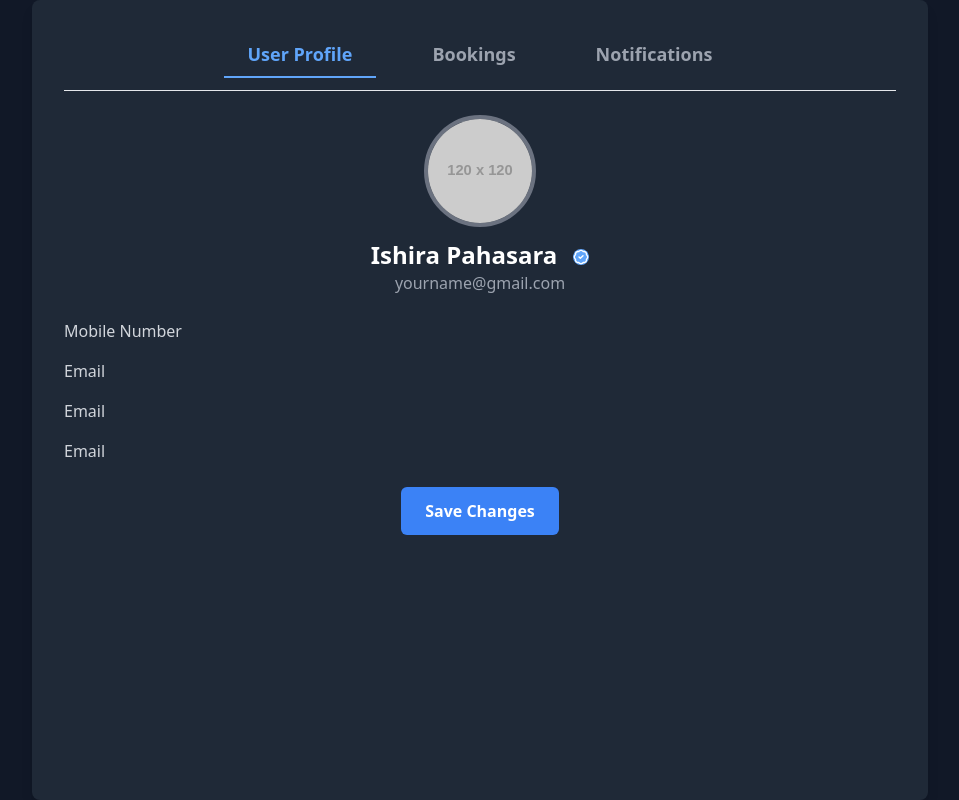
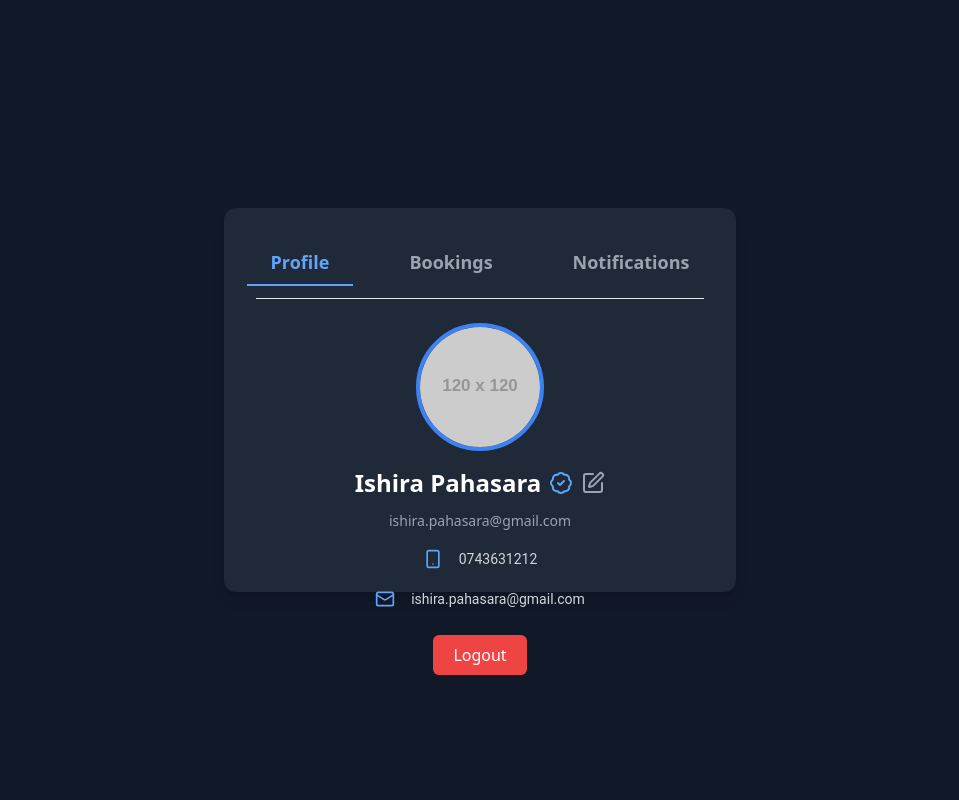
Before and after one commit to ishira-web/MegaCity_Rental_Service, a React (Vite) app in the folder Frontend/: page /user-profile in a window 1280 px wide. Shown: the whole page, without its empty margins (160-1119 px from the left). Built offline with nearby package versions, Linux system fonts and the light colour scheme.

Commit message:
Udate User Profile

```diff
--- a/Frontend/src/Pages/Login/UserLogin.jsx
+++ b/Frontend/src/Pages/Login/UserLogin.jsx
@@ -19,29 +19,29 @@ const UserLogin=()=> {
     e.preventDefault(); // Prevent form from reloading the page
 
 
-    try {
-      const response = await axios.post ("http://localhost:8080/auth/login", {
-        userName : userName,
-        password : password,
-      });
-     const {token,role} = response.data;
-     localStorage.setItem("jwtToken",token);
+  //   try {
+  //     const response = await axios.post ("http://localhost:8080/auth/login", {
+  //       userName : userName,
+  //       password : password,
+  //     });
+  //    const {token,role} = response.data;
+  //    localStorage.setItem("jwtToken",token);
 
 
-     login(token);
+  //    login(token);
 
 
-     if(role === "ROLE_CUSTOMER") {
-      window.location.href = "/ride";
-     }else if (role === "ROLE_DRIVER"){
-      window.location.href = "/driver-profile";
-     }else  {
-        console.log("This part underdevelopment")
-    }
+  //    if(role === "ROLE_CUSTOMER") {
+  //     window.location.href = "/ride";
+  //    }else if (role === "ROLE_DRIVER"){
+  //     window.location.href = "/driver-profile";
+  //    }else  {
+  //       console.log("This part underdevelopment")
+  //   }
 
-  }catch (error){
-    console.error('Error Dutring Logging', error);
-  }
+  // }catch (error){
+  //   console.error('Error Dutring Logging', error);
+  // }
 }
   return (
     <div className="min-h-screen flex items-center justify-center bg-blue-950">
--- a/Frontend/src/Pages/UserProfile.jsx
+++ b/Frontend/src/Pages/UserProfile.jsx
@@ -1,27 +1,39 @@
 import React, { useState } from 'react';
 import { motion } from 'framer-motion';
-import { BadgeCheck } from 'lucide-react';
-
+import { BadgeCheck, Mail, Smartphone, Edit } from 'lucide-react';
 
 function UserProfile() {
   const [activeTab, setActiveTab] = useState('profile');
-  const [bookingTab, setBookingTab] = useState('ongoing');
+  const [isEditing, setIsEditing] = useState(false);
+  const [name, setName] = useState('Ishira Pahasara');
+  const [email, setEmail] = useState('ishira.pahasara@gmail.com');
+  const [phone, setPhone] = useState('0743631212');
+  const [profilePic, setProfilePic] = useState('https://via.placeholder.com/120');
+  const [bookingTab, setBookingTab] = useState('confirmed'); // Added bookingTab state
+  const [bookings, setBookings] = useState({
+    confirmed: [
+      { id: 1, vehicle: 'Car', driver: 'John Doe', time: '10:00 AM', date: '2025-02-14', pickup: 'Location A', drop: 'Location B' },
+      // Add more confirmed bookings here
+    ],
+    pending: [
+      { id: 2, vehicle: 'Van', driver: 'Jane Doe', time: '12:00 PM', date: '2025-02-14', pickup: 'Location C', drop: 'Location D' },
+      // Add more pending bookings here
+    ],
+    canceled: [],
+  });
 
-  const ongoingBookings = [
-    { id: 'B001', destination: 'Colombo', driver: 'John Doe', vehicle: 'WP ABC-1234' },
-    { id: 'B002', destination: 'Kandy', driver: 'Michael Smith', vehicle: 'WP XYZ-5678' }
-  ];
-
-  const previousBookings = [
-    { id: 'B003', destination: 'Galle', driver: 'David Lee', vehicle: 'WP LMN-9101' },
-    { id: 'B004', destination: 'Negombo', driver: 'Chris Martin', vehicle: 'WP OPQ-3141' }
-  ];
+  const handleImageChange = (event) => {
+    const file = event.target.files[0];
+    if (file) {
+      const imageUrl = URL.createObjectURL(file);
+      setProfilePic(imageUrl);
+    }
+  };
 
   return (
-    <div className="min-h-screen flex items-center justify-center bg-gray-900 text-white">
-      <div className="w-full max-w-4xl min-h-screen bg-gray-800 p-8 shadow-lg rounded-lg">
-
-        {/* Main Tabs */}
+    <div className="min-h-screen flex items-center justify-center bg-gray-900 text-white p-4">
+      <div className="w-full max-w-[40vw] h-[30vw] bg-gray-800 p-8 shadow-lg rounded-xl text-center">
+        {/* Tabs */}
         <div className="flex justify-center space-x-8 border-b pb-3">
           {['profile', 'bookings', 'notifications'].map((tab) => (
             <div
@@ -29,7 +41,7 @@ function UserProfile() {
               className={`cursor-pointer px-6 py-2 text-lg font-semibold ${activeTab === tab ? 'text-blue-400 border-b-2 border-blue-400' : 'text-gray-400'}`}
               onClick={() => setActiveTab(tab)}
             >
-              {tab === 'profile' ? 'User Profile' : tab === 'bookings' ? 'Bookings' : 'Notifications'}
+              {tab === 'profile' ? 'Profile' : tab === 'bookings' ? 'Bookings' : 'Notifications'}
             </div>
           ))}
         </div>
@@ -40,84 +52,120 @@ function UserProfile() {
           key={activeTab}
           initial={{ opacity: 0, y: 10 }}
           animate={{ opacity: 1, y: 0 }}
-          exit={{ opacity: 0, y: -10 }}
           transition={{ duration: 0.3 }}
         >
           {activeTab === 'profile' ? (
             <div className="flex flex-col items-center">
+              <div className="relative w-32 h-32">
                 <img
-                src="https://via.placeholder.com/120"
+                  src={profilePic}
                   alt="Profile"
-                className="w-28 h-28 rounded-full border-4 border-gray-500"
+                  className="w-32 h-32 rounded-full border-4 border-blue-500 object-cover"
                 />
-              <div className='flex items-center gap-4'><h3 className="text-2xl font-semibold mt-3">Ishira Pahasara</h3><BadgeCheck className='bg-blue-400 mt-4 w-4 h-4 text-lg text-white rounded-full ' /></div>
-              <p className="text-gray-400">yourname@gmail.com</p>
-
-              <div className="mt-6 w-full">
-                <label className="block text-gray-300">Mobile Number</label>
-
+                {isEditing && (
+                  <input
+                    type="file"
+                    accept="image/*"
+                    className="absolute top-0 left-0 w-full h-full opacity-0 cursor-pointer"
+                    onChange={handleImageChange}
+                  />
+                )}
               </div>
-
-              <div className="mt-4 w-full">
-                <label className="block text-gray-300">Email</label>
-
+              <div className='flex items-center gap-2 mt-4'>
+                {isEditing ? (
+                  <input
+                    type="text"
+                    className="text-xl font-semibold text-black p-2 rounded-lg w-48 text-center"
+                    value={name}
+                    onChange={(e) => setName(e.target.value)}
+                  />
+                ) : (
+                  <h3 className="text-2xl font-semibold text-white">{name}</h3>
+                )}
+                <BadgeCheck className='w-6 h-6 text-blue-400' />
+                <Edit
+                  className="w-6 h-6 text-gray-400 cursor-pointer hover:text-blue-400"
+                  onClick={() => setIsEditing(!isEditing)}
+                />
               </div>
-              <div className="mt-4 w-full">
-                <label className="block text-gray-300">Email</label>
-
+              <div className="mt-3 w-full flex flex-col gap-2">
+                {isEditing ? (
+                  <input
+                    type="email"
+                    className="text-gray-400 text-sm p-2 rounded-lg text-black w-full text-center"
+                    value={email}
+                    onChange={(e) => setEmail(e.target.value)}
+                  />
+                ) : (
+                  <p className="text-gray-400 text-sm">{email}</p>
+                )}
               </div>
-              <div className="mt-4 w-full">
-                <label className="block text-gray-300">Email</label>
-
+              <div className="mt-4 w-full flex justify-center gap-4 items-center">
+                <Smartphone className='w-5 text-blue-400' />
+                {isEditing ? (
+                  <input
+                    type="text"
+                    className="text-gray-300 text-sm p-2 rounded-lg text-black w-32 text-center"
+                    value={phone}
+                    onChange={(e) => setPhone(e.target.value)}
+                  />
+                ) : (
+                  <h1 className='text-gray-300 font-roboto text-sm'>{phone}</h1>
+                )}
               </div>
-
-              <button className="mt-6 bg-blue-500 hover:bg-blue-600 px-6 py-3 rounded-md text-white font-semibold transition">
+              <div className="mt-4 w-full flex justify-center gap-4 items-center">
+                <Mail className='w-5 text-blue-400'/>
+                <h1 className='text-gray-300 font-roboto text-sm'>{email}</h1>
+              </div>
+              {isEditing && (
+                <button
+                  className="mt-6 bg-blue-500 hover:bg-blue-600 px-6 py-2 rounded-lg text-white font-semibold transition duration-300"
+                  onClick={() => setIsEditing(false)}
+                >
                   Save Changes
                 </button>
+              )}
+              <div>
+                <button className='bg-red-500 px-5 py-2 rounded-md mt-6'>Logout</button>
+              </div>
             </div>
           ) : activeTab === 'bookings' ? (
-            <div>
-              <h2 className="text-xl font-semibold mb-4">Bookings</h2>
-
-              {/* Booking Sub-Tabs */}
-              <div className="flex space-x-6 border-b pb-3">
-                {['ongoing', 'previous'].map((tab) => (
+            // Booking Section
+            <div className="text-center text-gray-300">
+              <h2 className="text-xl font-semibold">Your Bookings</h2>
+              <div className="flex justify-center space-x-4 border-b pb-3">
+                {['confirmed', 'pending', 'canceled'].map((status) => (
                   <div
-                    key={tab}
-                    className={`cursor-pointer px-4 py-2 text-md font-semibold ${bookingTab === tab ? 'text-blue-400 border-b-2 border-blue-400' : 'text-gray-400'}`}
-                    onClick={() => setBookingTab(tab)}
+                    key={status}
+                    className={`cursor-pointer px-4 py-2 text-lg font-semibold ${bookingTab === status ? 'text-blue-400 border-b-2 border-blue-400' : 'text-gray-400'}`}
+                    onClick={() => setBookingTab(status)}
                   >
-                    {tab === 'ongoing' ? 'Ongoing Bookings' : 'Previous Bookings'}
+                    {status.charAt(0).toUpperCase() + status.slice(1)}
                   </div>
                 ))}
               </div>
-
-              {/* Booking List */}
-              <motion.div
-                key={bookingTab}
-                className="mt-4"
-                initial={{ opacity: 0, y: 10 }}
-                animate={{ opacity: 1, y: 0 }}
-                exit={{ opacity: 0, y: -10 }}
-                transition={{ duration: 0.3 }}
-              >
-                {(bookingTab === 'ongoing' ? ongoingBookings : previousBookings).map((booking) => (
-                  <div key={booking.id} className="bg-gray-700 p-4 rounded-md shadow-md mb-3">
-                    <p className="text-lg font-semibold">Booking ID: <span className="text-blue-400">{booking.id}</span></p>
-                    <p className="text-md">Destination: {booking.destination}</p>
-                    <p className="text-md">Driver: {booking.driver}</p>
-                    <p className="text-md">Vehicle: {booking.vehicle}</p>
+              <div className="mt-4">
+                {bookings[bookingTab].length > 0 ? (
+                  bookings[bookingTab].map((booking) => (
+                    <div key={booking.id} className="border p-3 rounded-lg bg-gray-700 mb-2">
+                      <p><strong>Booking ID:</strong> {booking.id}</p>
+                      <p><strong>Vehicle:</strong> {booking.vehicle}</p>
+                      <p><strong>Driver:</strong> {booking.driver}</p>
+                      <p><strong>Time:</strong> {booking.time}</p>
+                      <p><strong>Date:</strong> {booking.date}</p>
+                      <p><strong>Pickup:</strong> {booking.pickup}</p>
+                      <p><strong>Drop:</strong> {booking.drop}</p>
                     </div>
-                ))}
-              </motion.div>
+                  ))
+                ) : (
+                  <p className="text-gray-400">No {bookingTab} bookings available.</p>
+                )}
+              </div>
             </div>
           ) : (
-            <div>
-              <h2 className="text-xl font-semibold mb-4">Notifications</h2>
-              <label className="flex items-center space-x-3">
-                <input type="checkbox" className="w-5 h-5 text-blue-500 focus:ring-2 focus:ring-blue-400" />
-                <span>Enable Notifications</span>
-              </label>
+            <div className="text-center text-gray-300">
+              <h2 className="text-xl font-semibold">Notifications</h2>
+              <p className="mt-2">No new notifications.</p>
             </div>
           )}
         </motion.div>
```
Lines whose indentation alone changed are shown as unchanged.
